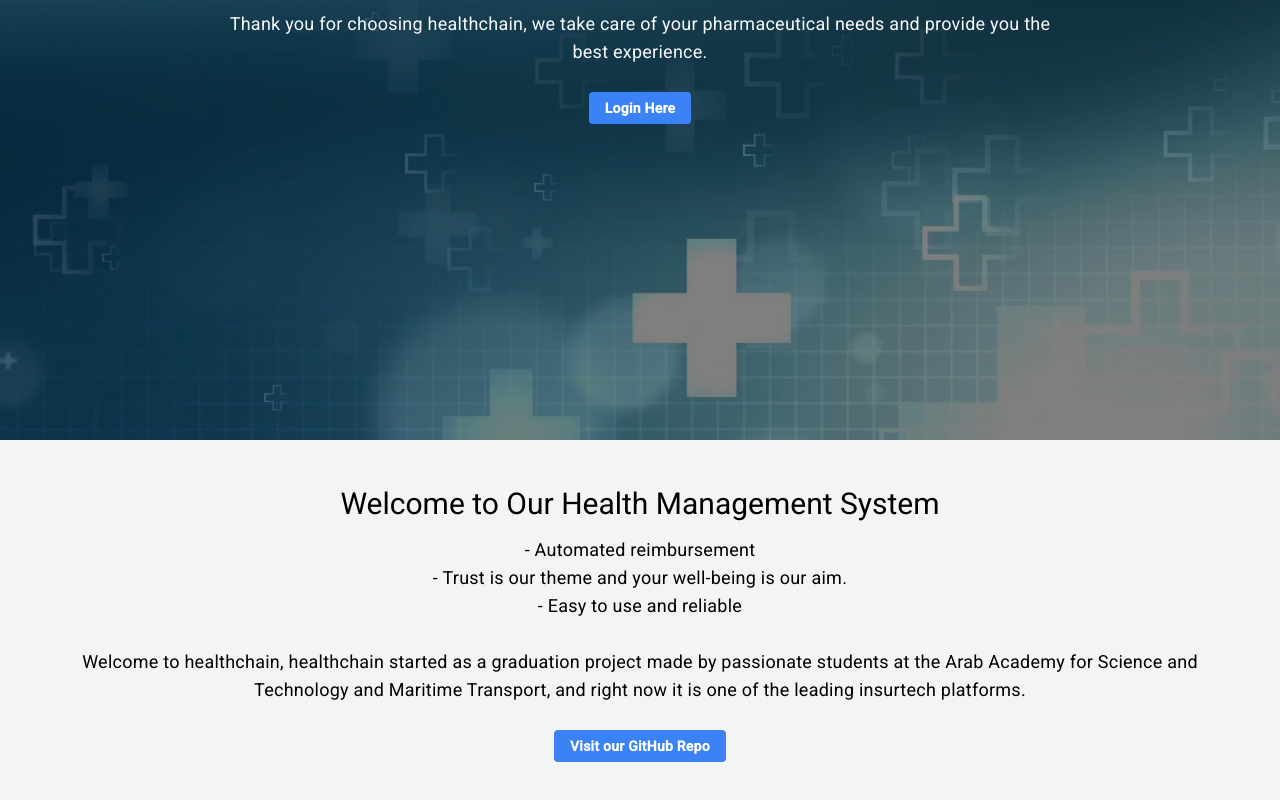
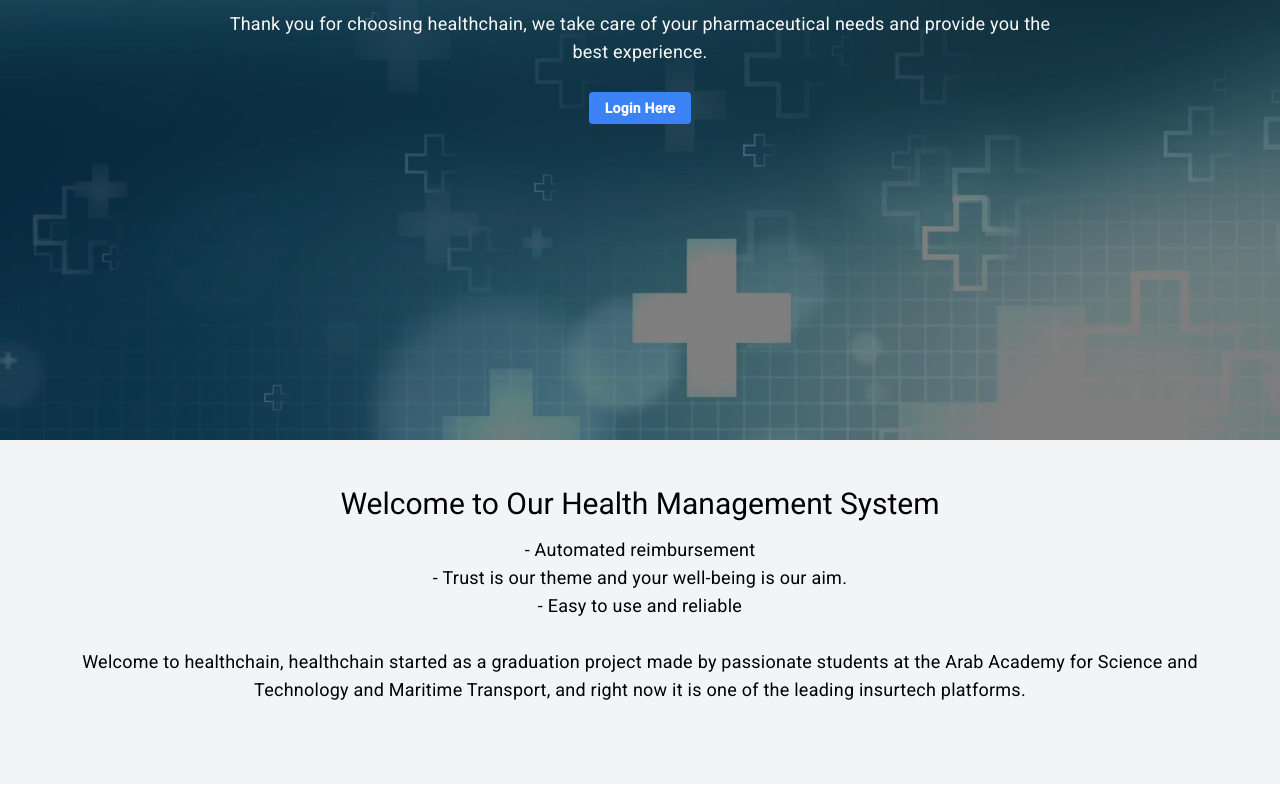
Before and after one commit to chainhealth/frontend, an Angular app: page / in a window 1280 px wide. Shown: the part 410-1210 px from the top of the page. Built offline with nearby package versions, Linux system fonts and the light colour scheme.

Commit message:
home page modified

```diff
--- a/src/app/home/home.component.html
+++ b/src/app/home/home.component.html
@@ -26,8 +26,5 @@
       </p>
     </div>
 
-    <div class="text-center mt-8">
-      <a href="https://github.com/chainhealth" class="bg-blue-500 hover:bg-blue-700 text-white font-bold py-2 px-4 rounded">Visit our GitHub Repo</a>
-    </div>
   </div>
 </div>
--- a/src/app/services/api.service.ts
+++ b/src/app/services/api.service.ts
@@ -145,7 +145,7 @@
           break;
         default:
           errorMessage = `Server error: ${error.status}.`;
-          window.alert(errorMessage);
+          window.alert("Something wrong happend. Please try again later.");
           break;
       }
     }
```
